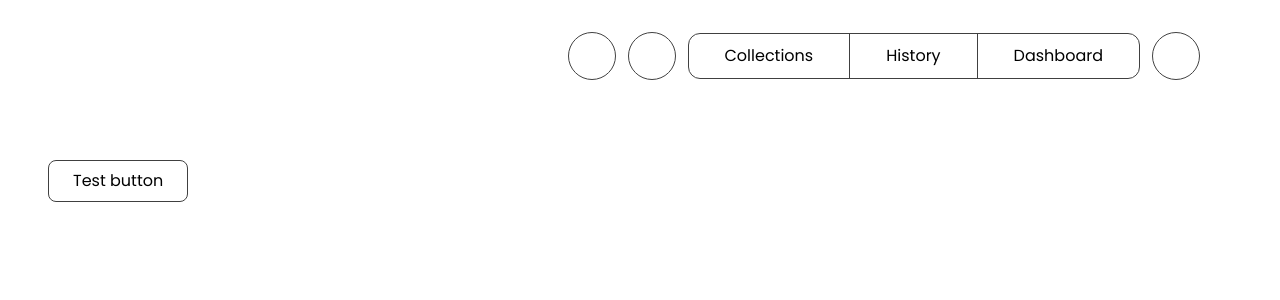
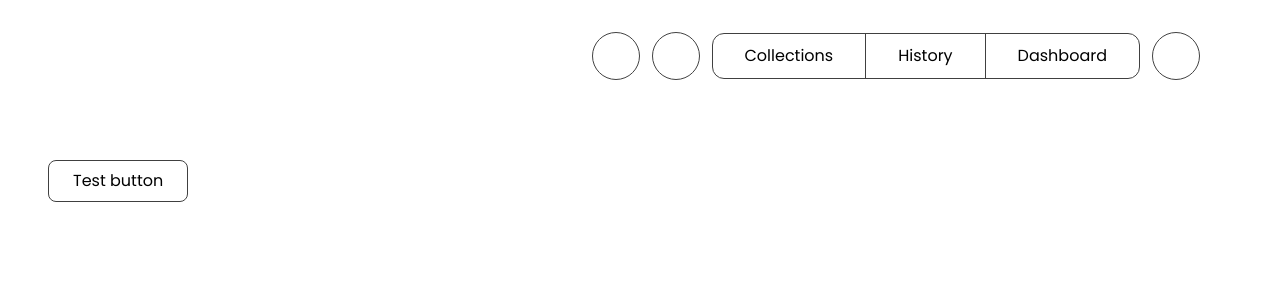
Before and after one commit to ImSreyas/Duem, a Next.js app: page / in a window 1280 px wide. Shown: the top 300 px of the page. Built offline with nearby package versions, Linux system fonts and the light colour scheme.

Commit message:
:sparkles: Main nav items padding x-axis reduced.

```diff
--- a/src/app/Nav.tsx
+++ b/src/app/Nav.tsx
@@ -19,17 +19,17 @@ const Nav = () => {
         <div className="border rounded-xl h-fit w-fit border-neutral-700">
           <Link
             href="/"
-            className="inline-block px-9 py-2.5 border-e border-neutral-700"
+            className="inline-block px-8 py-2.5 border-e border-neutral-700"
           >
             Collections
           </Link>
           <Link
             href="/history"
-            className="inline-block px-9 py-2.5 border-e border-neutral-700"
+            className="inline-block px-8 py-2.5 border-e border-neutral-700"
           >
             History
           </Link>
-          <Link href="/dashboard" className="inline-block px-9 py-2.5">
+          <Link href="/dashboard" className="inline-block px-8 py-2.5">
             Dashboard
           </Link>
         </div>
```
